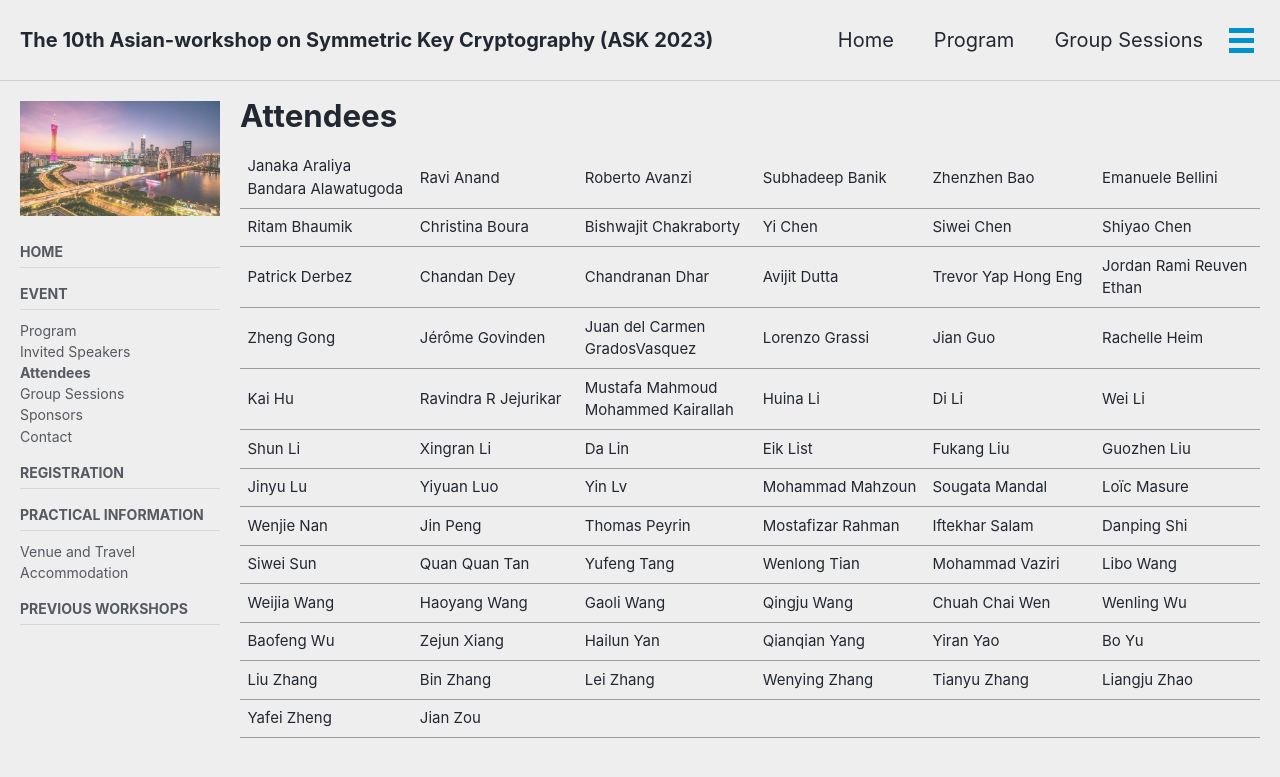
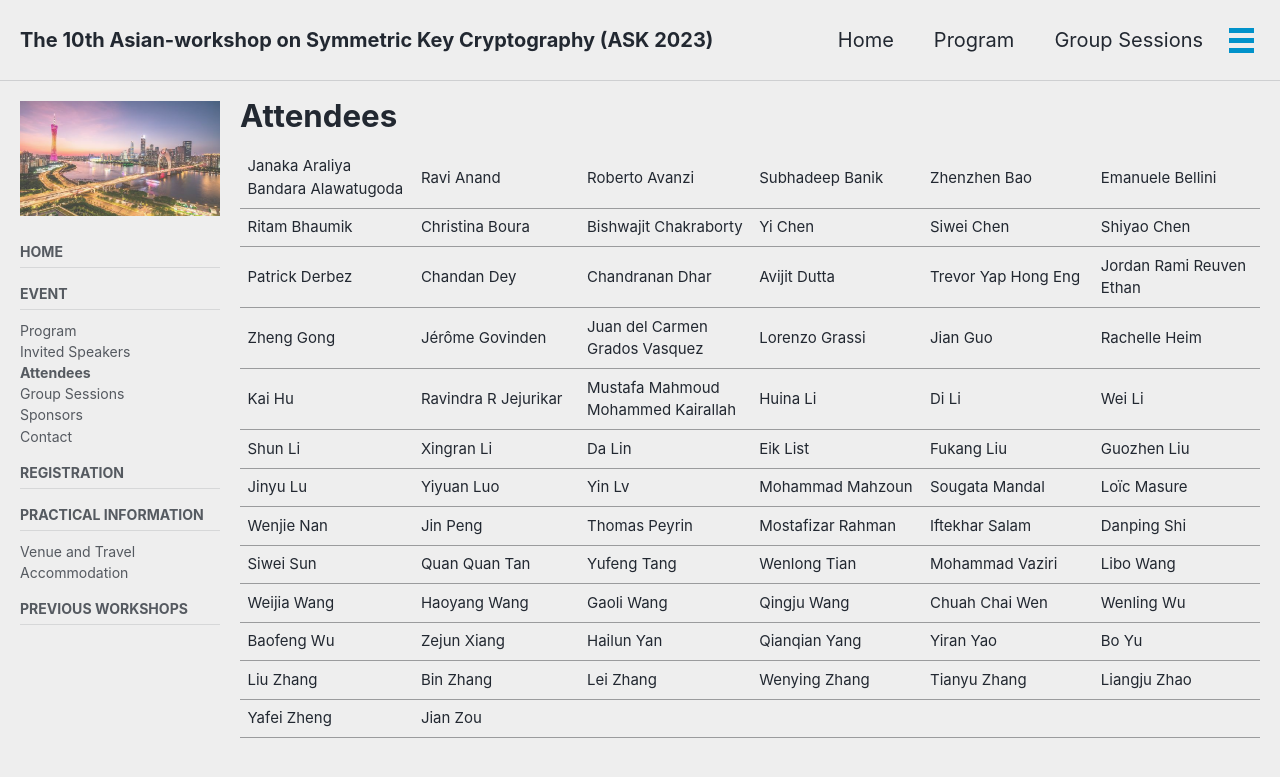
Before and after one commit to cryptanalysisbench/SATbench, a Jekyll site: the page built from attendees.md, in a window 1280 px wide and 900 px high. Shown: the top 777 px of the window. Built offline with Jekyll 4.4.1, drawn with Linux system fonts in a browser that asks for light colours; cached includes are drawn as plain includes; nearby versions of some CDN libraries; our own code applies the rules of GitHub Pages for plain Markdown files.

Commit message:
Update attendees.md

```diff
--- a/attendees.md
+++ b/attendees.md
@@ -15,7 +15,7 @@ sidebar:
 | Janaka Araliya Bandara Alawatugoda | Ravi Anand | Roberto Avanzi | Subhadeep Banik | Zhenzhen Bao | Emanuele Bellini |
 | Ritam Bhaumik | Christina Boura | Bishwajit Chakraborty | Yi Chen | Siwei Chen | Shiyao Chen |
 | Patrick Derbez | Chandan Dey | Chandranan Dhar | Avijit Dutta | Trevor Yap Hong Eng | Jordan Rami Reuven Ethan |
-| Zheng Gong | Jérôme Govinden | Juan del Carmen GradosVasquez | Lorenzo Grassi | Jian Guo | Rachelle Heim |
+| Zheng Gong | Jérôme Govinden | Juan del Carmen Grados Vasquez | Lorenzo Grassi | Jian Guo | Rachelle Heim |
 | Kai Hu | Ravindra R Jejurikar | Mustafa Mahmoud Mohammed Kairallah | Huina Li | Di Li | Wei Li |
 | Shun Li | Xingran Li | Da Lin | Eik List | Fukang Liu | Guozhen Liu |
 | Jinyu Lu | Yiyuan Luo | Yin Lv | Mohammad Mahzoun | Sougata Mandal | Loïc Masure |
```
